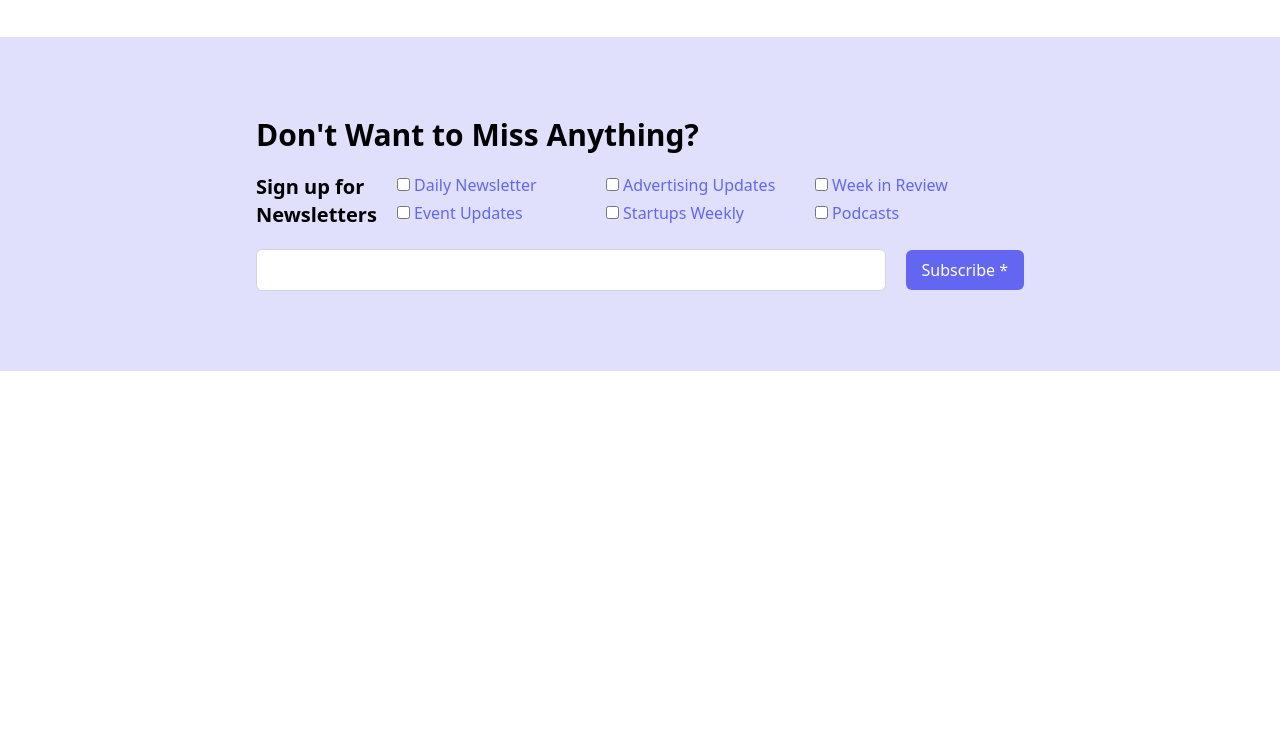
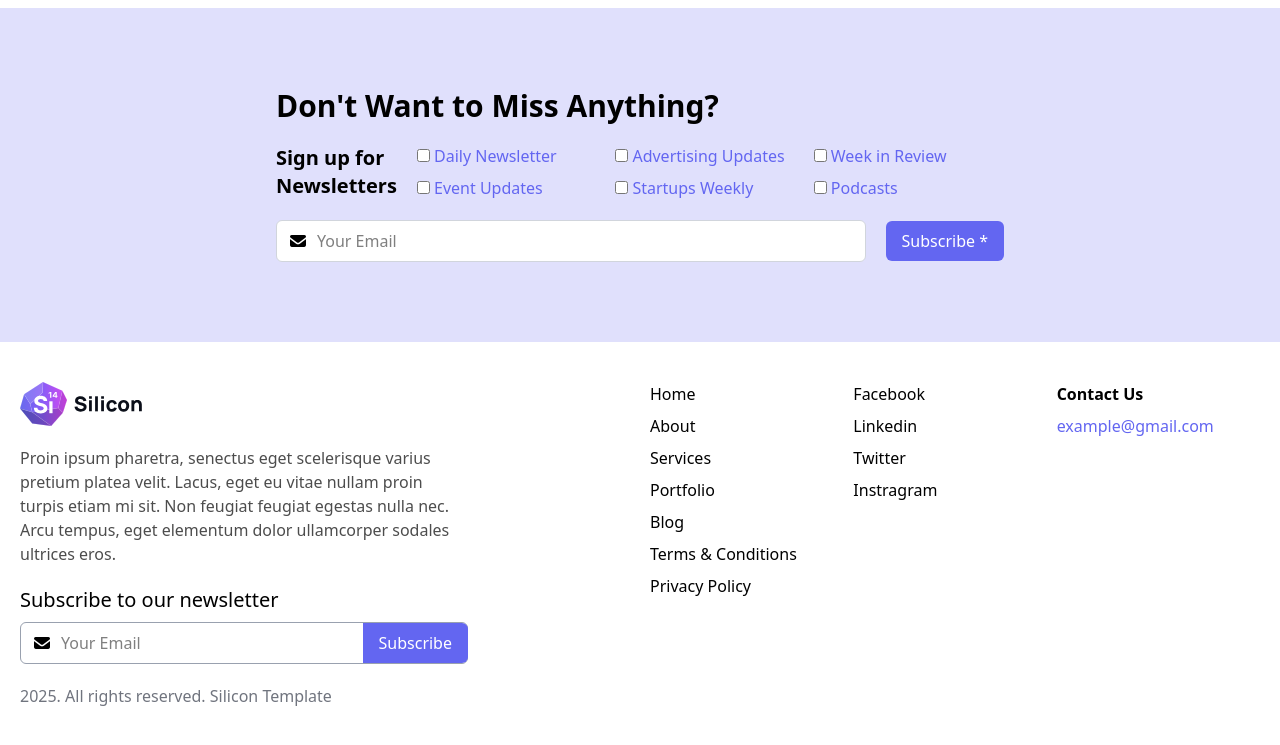
Before and after one commit to hamimahmad/team-project-1, a website: page blog.html in a window 1280 px wide. Shown: the part 1791-2536 px from the top of the page. Before the commit the page ends 2174 px from the top, so only its background shows below. Drawn offline with Linux system fonts and the light colour scheme.

Commit message:
footer design done and full design make mobile responsive

```diff
--- a/blog.html
+++ b/blog.html
@@ -12,8 +12,8 @@
 
 <body>
     <header class="py-3">
-        <nav class="max-w-[1296px] mx-auto">
-            <div class="flex justify-between items-center">
+        <nav class="max-w-[1296px] mx-auto px-5">
+            <div class="flex flex-col md:flex-row justify-between items-center gap-2">
                 <div class="flex gap-5 items-center">
                     <a href="#"><img src="./src/images/logo.svg" alt="Logo"></a>
                     <ul class="flex gap-3 items-center">
@@ -37,10 +37,10 @@
                 </div>
             </div>
         </nav>
-        <main class="max-w-[1296px] mx-auto my-10">
+        <main class="max-w-[1296px] mx-auto my-10 px-5">
             <p class="text-brand"><i class="fa-solid fa-house"></i> Homepage <i class="fa-solid fa-angles-right"></i>
                 Grid View no Sidebar</p>
-            <div class="flex justify-between items-center my-5">
+            <div class="flex flex-col md:flex-row gap-3 justify-between items-center my-5">
                 <h3 class="text-3xl font-bold">Grid View no Sidebar</h3>
 
                 <div class="flex items-center gap-3">
@@ -210,7 +210,7 @@
             </div>
             <div class="my-5 flex justify-center items-center">
 
-                <nav >
+                <nav>
                     <ul class="flex items-center -space-x-px h-10 text-base">
                         <li>
                             <a href="#"
@@ -255,11 +255,11 @@
             </div>
         </main>
         <div class="bg-brand/20 py-20">
-            <div class="max-w-3xl w-full mx-auto">
+            <div class="max-w-3xl w-full mx-auto px-5">
                 <h3 class="text-3xl font-semibold">Don't Want to Miss Anything?</h3>
                 <div class="flex justify-between gap-5 my-5">
                     <p class="text-xl font-semibold">Sign up for <br> Newsletters</p>
-                    <div class="flex-1 grid grid-cols-3">
+                    <div class="flex-1 grid-cols-2 grid md:grid-cols-3 gap-2">
                         <p class="text-brand"> <input type="checkbox"> Daily Newsletter</p>
                         <p class="text-brand"> <input type="checkbox"> Advertising Updates</p>
                         <p class="text-brand"> <input type="checkbox"> Week in Review</p>
@@ -270,12 +270,71 @@
                 </div>
                 <div class="flex items-center gap-5 w-full">
                     <div class="relative flex-1">
-                        <input type="text" class="w-full block bg-white py-2 px-5 rounded-md border border-gray-300">
+                        <input type="text" class="w-full block bg-white py-2 pl-10 rounded-md border border-gray-300"
+                            placeholder="Your Email">
+                        <i class="fa-solid fa-envelope absolute top-1/2 -translate-y-1/2 left-3"></i>
                     </div>
                     <button class="text-white bg-brand px-4 py-2 rounded-md cursor-pointer">Subscribe *</button>
                 </div>
             </div>
         </div>
+        <footer class="my-10">
+            <div class="max-w-[1296px] mx-auto px-5">
+                <div class="flex flex-col md:flex-row justify-between gap-5">
+                    <div class="md:w-1/2">
+                        <div class="max-w-md space-y-5">
+                            <a class="block" href="#"><img src="./src/images/logo.svg" alt="Logo"></a>
+                            <p class="text-black/70">Proin ipsum pharetra, senectus eget scelerisque varius pretium
+                                platea velit. Lacus, eget
+                                eu vitae nullam proin turpis etiam mi sit. Non feugiat feugiat egestas nulla nec. Arcu
+                                tempus, eget elementum dolor ullamcorper sodales ultrices eros. </p>
+                            <div class="">
+                                <h4 class="text-xl font-medium mb-2">Subscribe to our newsletter</h4>
+                                <div class="flex relative ">
+                                    <input type="text" placeholder="Your Email"
+                                        class="border border-gray-400 flex-1 rounded-md pl-10 py-2 outline-0">
+                                    <i class="fa-solid fa-envelope absolute top-1/2 -translate-y-1/2 left-3"></i>
+                                    <button
+                                        class="bg-brand py-2 px-4 rounded-r-md text-white cursor-pointer absolute top-1/2 -translate-y-1/2 right-0">Subscribe</button>
+                                </div>
+                            </div>
+                        </div>
+                    </div>
+                    <div class="md:w-1/2">
+                        <div class="grid grid-cols-3">
+                            <div class="">
+                                <ul class="space-y-2">
+                                    <li><a href="#" class="duration-300 hover:text-brand inline-block">Home</a></li>
+                                    <li><a href="#" class="duration-300 hover:text-brand inline-block">About</a></li>
+                                    <li><a href="#" class="duration-300 hover:text-brand inline-block">Services</a></li>
+                                    <li><a href="#" class="duration-300 hover:text-brand inline-block">Portfolio</a>
+                                    </li>
+                                    <li><a href="#" class="duration-300 hover:text-brand inline-block">Blog</a></li>
+                                    <li><a href="#" class="duration-300 hover:text-brand inline-block">Terms &
+                                            Conditions</a></li>
+                                    <li><a href="#" class="duration-300 hover:text-brand inline-block">Privacy
+                                            Policy</a></li>
+                                </ul>
+                            </div>
+                            <div class="">
+                                <ul class="space-y-2">
+                                    <li><a href="#" class="duration-300 hover:text-brand inline-block">Facebook</a></li>
+                                    <li><a href="#" class="duration-300 hover:text-brand inline-block">Linkedin</a></li>
+                                    <li><a href="#" class="duration-300 hover:text-brand inline-block">Twitter</a></li>
+                                    <li><a href="#" class="duration-300 hover:text-brand inline-block">Instragram</a>
+                                    </li>
+                                </ul>
+                            </div>
+                            <div class="">
+                                <h4 class="font-semibold mb-2">Contact Us</h4>
+                                <p class="text-brand">example@gmail.com</p>
+                            </div>
+                        </div>
+                    </div>
+                </div>
+                <p class="text-gray-900/60 my-5">2025. All rights reserved. Silicon Template</p>
+            </div>
+        </footer>
     </header>
 </body>
 
```
Also changed, not shown: src/output.css.
